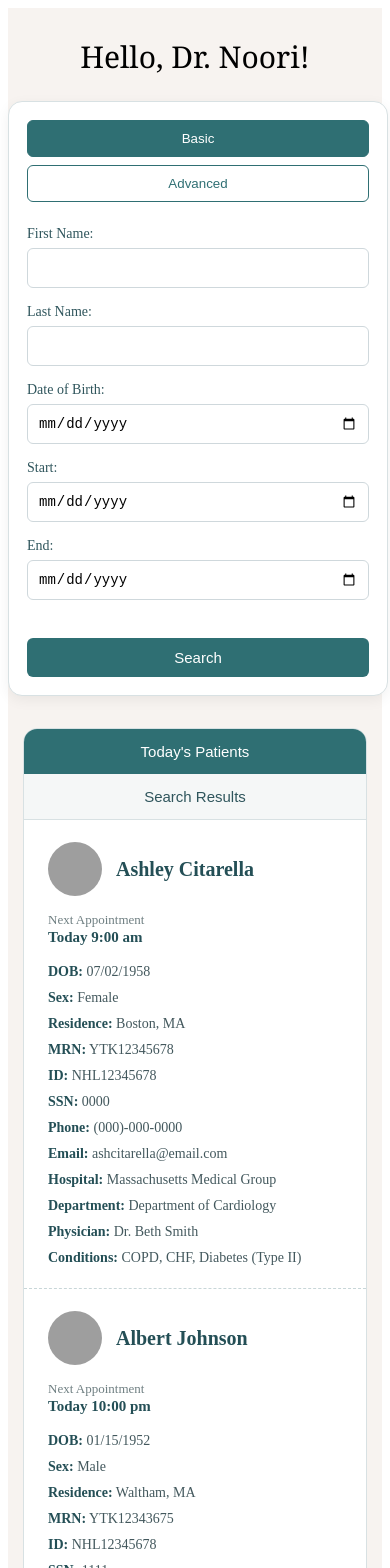
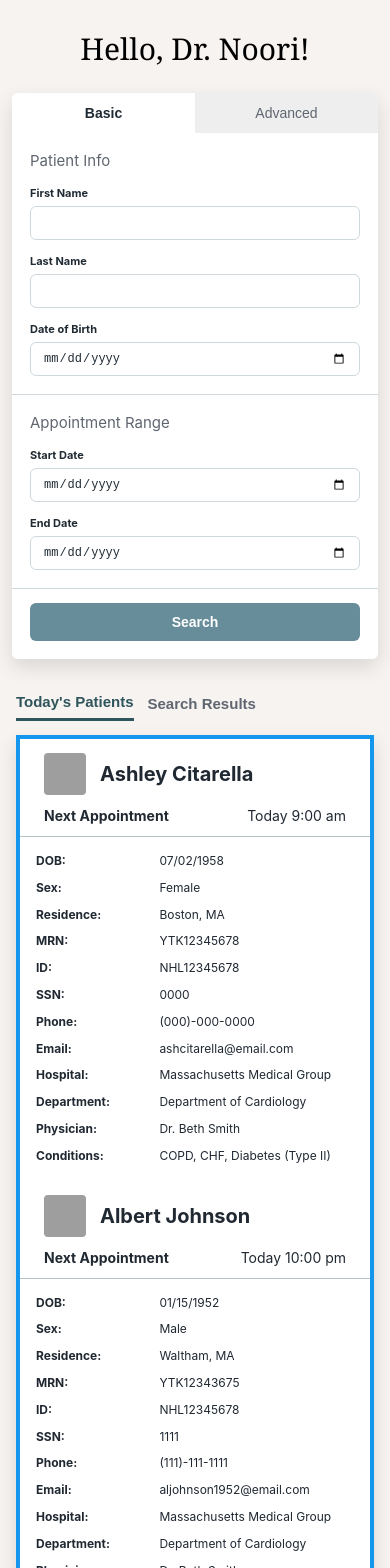
Before and after one commit to cocopuff2234/Angular-Patient-Dashboard, an Angular app: page / in a window 390 px wide. Shown: the top 1568 px of the page. Built offline with nearby package versions, Linux system fonts and the light colour scheme; grey boxes are pictures that could not be loaded.

Commit message:
final changes, matching CSS

```diff
--- a/src/app/components/patient-card/patient-card.component.css
+++ b/src/app/components/patient-card/patient-card.component.css
@@ -1,13 +1,18 @@
 .patient-card {
-  padding: 22px 24px;
-  border-bottom: 1px dashed #c8d6d8;
+  padding: 0;
+  border-bottom: 3px dotted #1495ee;
+}
+
+.patient-card:last-child {
+  border-bottom: none;
 }
 
 .card-header {
   display: flex;
   justify-content: space-between;
-  gap: 16px;
-  margin-bottom: 18px;
+  align-items: center;
+  padding: 14px 24px 12px;
+  border-bottom: 1px solid #b7c0c5;
 }
 
 .identity {
@@ -17,59 +22,81 @@
 }
 
 .identity img {
-  width: 54px;
-  height: 54px;
-  border-radius: 50%;
+  width: 42px;
+  height: 42px;
+  border-radius: 4px;
   object-fit: cover;
 }
 
 .identity h3 {
   margin: 0;
-  color: #244f56;
+  color: #202832;
   font-size: 20px;
+  font-weight: 700;
 }
 
 .appointment {
-  text-align: right;
-  color: #244f56;
+  display: flex;
+  align-items: center;
+  gap: 18px;
+  color: #202832;
+  font-size: 14px;
 }
 
 .appointment span {
-  display: block;
-  font-size: 13px;
-  color: #6f7f82;
+  font-weight: 700;
 }
 
 .appointment strong {
-  font-size: 15px;
+  font-weight: 400;
 }
 
 .details-grid {
   display: grid;
-  grid-template-columns: repeat(3, 1fr);
-  gap: 10px 24px;
+  grid-template-columns: 1fr 1fr 1.35fr;
+  gap: 10px 56px;
+  padding: 18px 24px 20px;
 }
 
 .details-grid p {
   margin: 0;
-  font-size: 14px;
-  color: #43585d;
+  color: #202832;
+  font-size: 12px;
+  line-height: 1.4;
 }
 
 .details-grid strong {
-  color: #244f56;
+  display: inline-block;
+  min-width: 92px;
+  color: #202832;
+  font-weight: 700;
 }
 
-@media (max-width: 800px) {
+@media (max-width: 900px) {
   .details-grid {
-    grid-template-columns: 1fr;
+    grid-template-columns: 1fr 1fr;
+    gap: 10px 28px;
   }
+}
 
+@media (max-width: 650px) {
   .card-header {
+    align-items: flex-start;
     flex-direction: column;
+    gap: 12px;
   }
 
   .appointment {
-    text-align: left;
+    justify-content: space-between;
+    width: 100%;
+  }
+
+  .details-grid {
+    grid-template-columns: 1fr;
+    padding: 16px;
+  }
+
+  .details-grid strong {
+    min-width: 120px;
   }
 }
--- a/src/app/components/patient-panel/patient-panel.component.css
+++ b/src/app/components/patient-panel/patient-panel.component.css
@@ -1,39 +1,55 @@
 .patient-panel {
   width: min(1100px, calc(100% - 32px));
-  margin: 0 auto 32px;
-  background: #ffffff;
-  border: 1px solid #d8e1e3;
-  border-radius: 14px;
-  overflow: hidden;
+  margin: 0 auto 40px;
 }
 
 .tabs {
   display: flex;
-  border-bottom: 1px solid #d8e1e3;
+  gap: 22px;
+  margin-bottom: 14px;
 }
 
 .tabs button {
-  flex: 1;
-  padding: 14px 20px;
   border: none;
-  background: #f5f7f7;
-  color: #2f555c;
-  font-size: 15px;
+  background: transparent;
+  color: #5f6670;
+  font-size: 18px;
+  font-weight: 700;
   cursor: pointer;
+  padding: 0 0 8px;
 }
 
 .tabs button.active {
-  background: #2f6f73;
-  color: white;
+  color: #2f555c;
+  border-bottom: 3px solid #2f555c;
 }
 
-.patient-placeholder {
-  padding: 24px;
-  color: #5f6f73;
+.patients {
+  border: 6px solid #1495ee;
+  background: white;
+  box-shadow: 0 8px 18px rgba(0, 0, 0, 0.12);
+}
+
+.empty-state {
+  background: white;
+  border: 6px solid #1495ee;
+  padding: 32px;
+  color: #5f6670;
+  font-size: 16px;
 }
 
 @media (max-width: 600px) {
   .tabs {
-    flex-direction: column;
+    gap: 14px;
+    flex-wrap: wrap;
+  }
+
+  .tabs button {
+    font-size: 15px;
+  }
+
+  .patients,
+  .empty-state {
+    border-width: 4px;
   }
 }
--- a/src/app/components/search/search.component.css
+++ b/src/app/components/search/search.component.css
@@ -1,104 +1,134 @@
-.search{
+.search {
   width: min(1100px, calc(100% - 32px));
-  margin: 0 auto 32px;
-  padding: 24px;
+  margin: 0 auto 34px;
   background: #ffffff;
-  border-radius: 14px;
-  border: 1px solid #d8e1e3;
-  box-shadow: 0 4px 14px rgba(0, 0, 0, 0.06);
+  border-radius: 6px;
+  box-shadow: 0 8px 20px rgba(0, 0, 0, 0.12);
+  overflow: hidden;
 }
 
 .tabs {
   display: flex;
-  gap: 8px;
-  margin-bottom: 24px;
+  background: #f3f3f3;
 }
 
 .tabs button {
-  border: 1px solid #2f6f73;
-  background: white;
-  color: #2f6f73;
-  padding: 10px 22px;
-  border-radius: 6px;
+  border: none;
+  background: #eeeeee;
+  color: #5f6670;
+  padding: 12px 24px;
+  font-size: 14px;
   cursor: pointer;
 }
 
 .tabs button.active {
-  background: #2f6f73;
-  color: white;
+  background: #ffffff;
+  color: #1f2a33;
+  font-weight: 700;
+}
+
+.search-section {
+  padding: 20px 24px;
+  border-bottom: 1px solid #cfd8dc;
+}
+
+.search-section h3 {
+  margin: 0 0 16px;
+  color: #5f6670;
+  font-size: 15px;
+  font-weight: 400;
 }
 
 .form-grid {
   display: grid;
-  grid-template-columns: repeat(auto-fit, minmax(200px, 1fr));
-  gap: 16px;
+  gap: 14px 18px;
   align-items: end;
+}
+
+.patient-info-grid {
+  grid-template-columns: 260px 260px 150px;
+}
+
+.appointment-grid {
+  grid-template-columns: 150px 150px;
 }
 
 .search label {
   display: flex;
   flex-direction: column;
   gap: 6px;
-  font-size: 14px;
-  color: #2f555c;
+  color: #1f2a33;
+  font-size: 11px;
+  font-weight: 700;
 }
 
-.search input {
-  height: 38px;
+.search input,
+.search select {
+  width: 100%;
+  height: 34px;
   border: 1px solid #cfd8dc;
   border-radius: 6px;
-  padding: 0 10px;
-  font-size: 14px;
-}
-
-.search input {
-  height: 38px;
-  border: 1px solid #cfd8dc;
-  border-radius: 6px;
-  padding: 0 10px;
-  font-size: 14px;
-}
-
-.search select {
-  width: 100%;
-  height: 38px;
-  border: 1px solid #cfd8dc;
-  border-radius: 6px;
-  padding: 0 10px;
-  font-size: 14px;
-  background: white;
+  padding: 0 12px;
+  color: #1f2a33;
+  font-size: 12px;
+  background: #ffffff;
   box-sizing: border-box;
 }
 
+.search input::placeholder {
+  color: #aab3b8;
+}
+
+.search-actions {
+  display: flex;
+  justify-content: flex-end;
+  padding: 10px 10px 8px;
+  background: #ffffff;
+}
+
 .search-button {
-  grid-column: 1 / -1;
-  margin-top: 22px;
-  background: #2f6f73;
-  color: white;
+  min-width: 128px;
+  height: 38px;
+  background: #668d99;
+  color: #ffffff;
   border: none;
   border-radius: 6px;
-  padding: 11px 32px;
+  font-size: 14px;
+  font-weight: 700;
   cursor: pointer;
-  font-size: 15px;
+}
+
+.search-button:hover {
+  background: #557d89;
 }
 
 @media (max-width: 900px) {
-  .form-grid {
-    grid-template-columns: repeat(2, 1fr);
+  .patient-info-grid,
+  .appointment-grid {
+    grid-template-columns: repeat(2, minmax(0, 1fr));
   }
 }
 
 @media (max-width: 600px) {
   .search {
+    width: calc(100% - 24px);
+  }
+
+  .tabs button {
+    flex: 1;
+  }
+
+  .search-section {
     padding: 18px;
   }
 
-  .form-grid {
+  .patient-info-grid,
+  .appointment-grid {
     grid-template-columns: 1fr;
   }
 
-  .tabs {
-    flex-direction: column;
+  .search-actions {
+    padding: 14px 18px 18px;
   }
 
   .search-button {
--- a/src/app/components/search/search.component.html
+++ b/src/app/components/search/search.component.html
@@ -1,7 +1,7 @@
 <section class="search">
   <div class="tabs">
-    <!--Switch tabs between basic and advanced search-->
     <button
+      type="button"
       [class.active]="activeTab === 'basic'"
       (click)="setTab('basic')"
     >
@@ -9,6 +9,7 @@
     </button>
 
     <button
+      type="button"
       [class.active]="activeTab === 'advanced'"
       (click)="setTab('advanced')"
     >
@@ -16,36 +17,27 @@
     </button>
   </div>
 
-  <!-- Patient details form-->
-  <div class="form-grid">
+  <div class="search-section">
+    <h3>Patient Info</h3>
+
+    <div class="form-grid patient-info-grid">
       <label>
-      First Name:
+        First Name
         <input type="text" [(ngModel)]="criteria.firstName" />
       </label>
 
       <label>
-      Last Name:
+        Last Name
         <input type="text" [(ngModel)]="criteria.lastName" />
       </label>
 
       <label>
-      Date of Birth:
+        Date of Birth
         <input type="date" [(ngModel)]="criteria.dob" />
       </label>
 
-    <label>
-      Start:
-      <input type="date" [(ngModel)]="criteria.startDate" />
-    </label>
-
-    <label>
-      End:
-      <input type="date" [(ngModel)]="criteria.endDate" />
-    </label>
-
-    <!-- Advanced fields -->
       <label *ngIf="activeTab === 'advanced'">
-      Sex:
+        Sex
         <select [(ngModel)]="criteria.sex">
           <option value="">Any</option>
           <option value="Male">Male</option>
@@ -54,57 +46,79 @@
       </label>
 
       <label *ngIf="activeTab === 'advanced'">
-      Residence:
+        Residence
         <input type="text" [(ngModel)]="criteria.residence" />
       </label>
 
       <label *ngIf="activeTab === 'advanced'">
-      MRN:
+        MRN
         <input type="text" [(ngModel)]="criteria.mrn" />
       </label>
 
       <label *ngIf="activeTab === 'advanced'">
-      ID Number:
+        ID Number
         <input type="text" [(ngModel)]="criteria.idNumber" />
       </label>
 
       <label *ngIf="activeTab === 'advanced'">
-      SSN Last 4:
+        SSN Last 4
         <input type="text" [(ngModel)]="criteria.ssnLast4" />
       </label>
 
       <label *ngIf="activeTab === 'advanced'">
-      Phone:
+        Phone
         <input type="tel" [(ngModel)]="criteria.phone" />
       </label>
 
       <label *ngIf="activeTab === 'advanced'">
-      Email:
+        Email
         <input type="email" [(ngModel)]="criteria.email" />
       </label>
 
       <label *ngIf="activeTab === 'advanced'">
-      Hospital:
+        Hospital
         <input type="text" [(ngModel)]="criteria.hospital" />
       </label>
 
       <label *ngIf="activeTab === 'advanced'">
-      Department:
+        Department
         <input type="text" [(ngModel)]="criteria.department" />
       </label>
 
       <label *ngIf="activeTab === 'advanced'">
-      Physician:
+        Physician
         <input type="text" [(ngModel)]="criteria.physician" />
       </label>
 
       <label *ngIf="activeTab === 'advanced'">
-      Conditions:
+        Conditions
         <input type="text" [(ngModel)]="criteria.conditions" />
       </label>
+    </div>
+  </div>
 
-    <!-- Search button -->
-    <button class="search-button" (click)="onSearch()">
+  <div class="search-section">
+    <h3>Appointment Range</h3>
+
+    <div class="form-grid appointment-grid">
+      <label>
+        Start Date
+        <input type="date" [(ngModel)]="criteria.startDate" />
+      </label>
+
+      <label>
+        End Date
+        <input type="date" [(ngModel)]="criteria.endDate" />
+      </label>
+    </div>
+  </div>
+
+  <div class="search-actions">
+    <button
+      type="button"
+      class="search-button"
+      (click)="onSearch()"
+    >
       Search
     </button>
   </div>
--- a/src/styles.css
+++ b/src/styles.css
@@ -1 +1,6 @@
-/* You can add global styles to this file, and also import other style files */
+body {
+  margin: 0;
+  background: #f3f0ed;
+  font-family: 'Inter', -apple-system, BlinkMacSystemFont, 'Segoe UI', Roboto, sans-serif;
+  color: #202832;
+}
```
Lines whose indentation alone changed are shown as unchanged.
